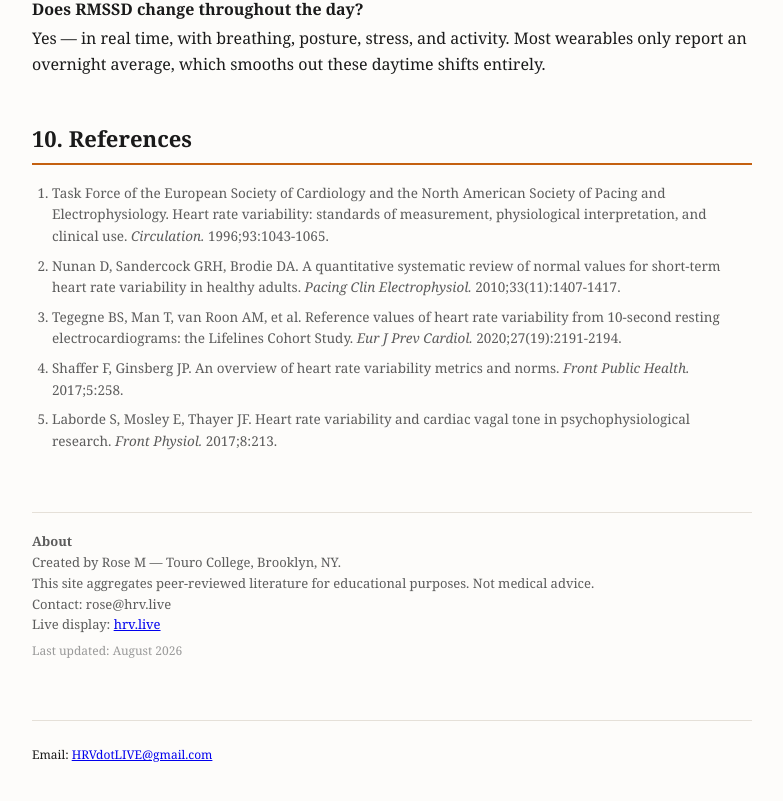
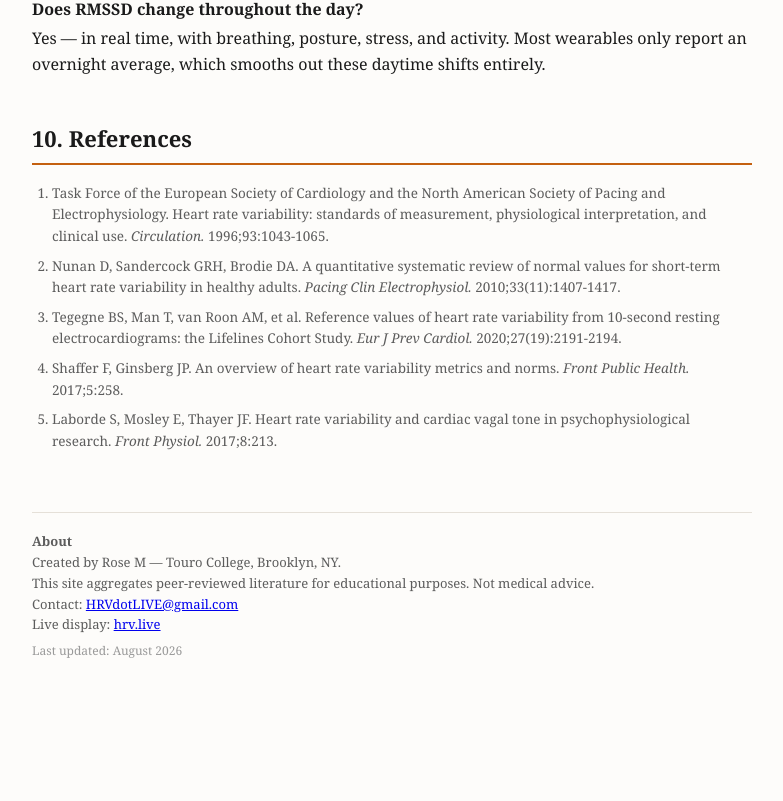
Before and after one commit to hetviprajapati/rmssd.com, a Next.js app: page / in a window 1280 px wide. Shown: the part 4258-5059 px from the top of the page, without its empty margins (248-1031 px from the left). After the commit the page ends 4998 px from the top, so only its background shows below. Built offline with nearby package versions, Linux system fonts and the light colour scheme.

Commit message:
upadated email

```diff
--- a/src/app/page.tsx
+++ b/src/app/page.tsx
@@ -427,16 +427,11 @@ export default function Home() {
           <br />
           This site aggregates peer-reviewed literature for educational purposes. Not medical advice.
           <br />
-          Contact: rose@hrv.live
+          Contact: <a href="mailto:HRVdotLIVE@gmail.com">HRVdotLIVE@gmail.com</a>
           <br />
           Live display: <a href="https://hrv.live">hrv.live</a>
           <div className="updated">Last updated: August 2026</div>
         </footer>
-        <div className="email-footer">
-          <div className="label">
-            Email: <a href="mailto:HRVdotLIVE@gmail.com">HRVdotLIVE@gmail.com</a>
-          </div>
-        </div>
       </main>
     </>
   );
```
